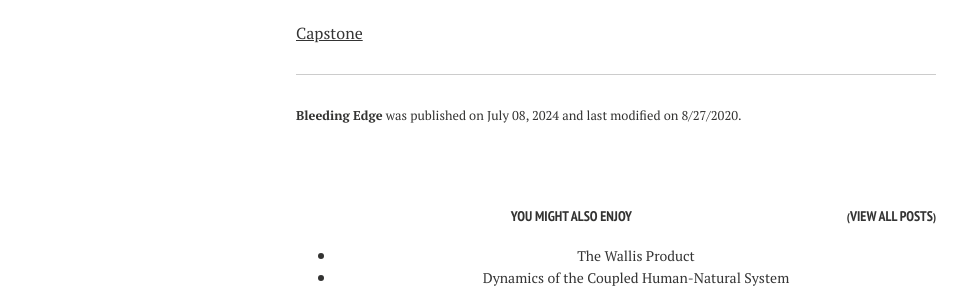
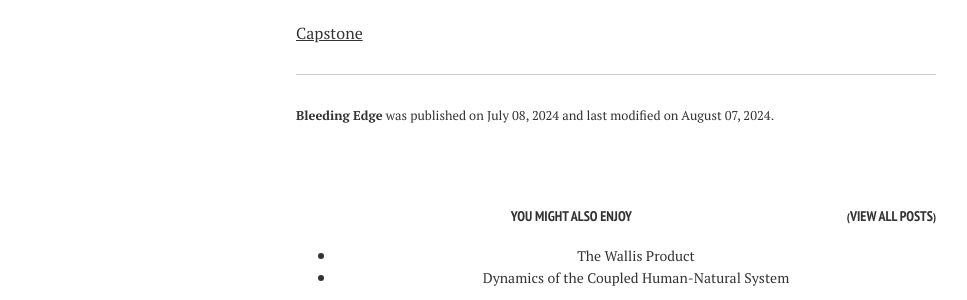
Before and after one commit to josephfogarty/josephfogarty.github.io, a Jekyll site: the page built from _posts/2024-07-08-bleedingedge.md, in a window 1280 px wide. Shown: the part 974-1274 px from the top of the page, without its empty margins (24-991 px from the left). Built offline with Jekyll 4.4.1, drawn with Linux system fonts in a browser that asks for light colours; nearby versions of some CDN libraries; some web fonts are replaced.

Commit message:
Update 2024-07-08-bleedingedge.md

```diff
--- a/_posts/2024-07-08-bleedingedge.md
+++ b/_posts/2024-07-08-bleedingedge.md
@@ -2,7 +2,7 @@
 layout: post
 title: Bleeding Edge
 excerpt: "AMBOPEDIA cruise, anyone?"
-modified: 8/27/2020
+modified: 7/8/2024
 tags: [literature]
 comments: true
 category: blog
```
